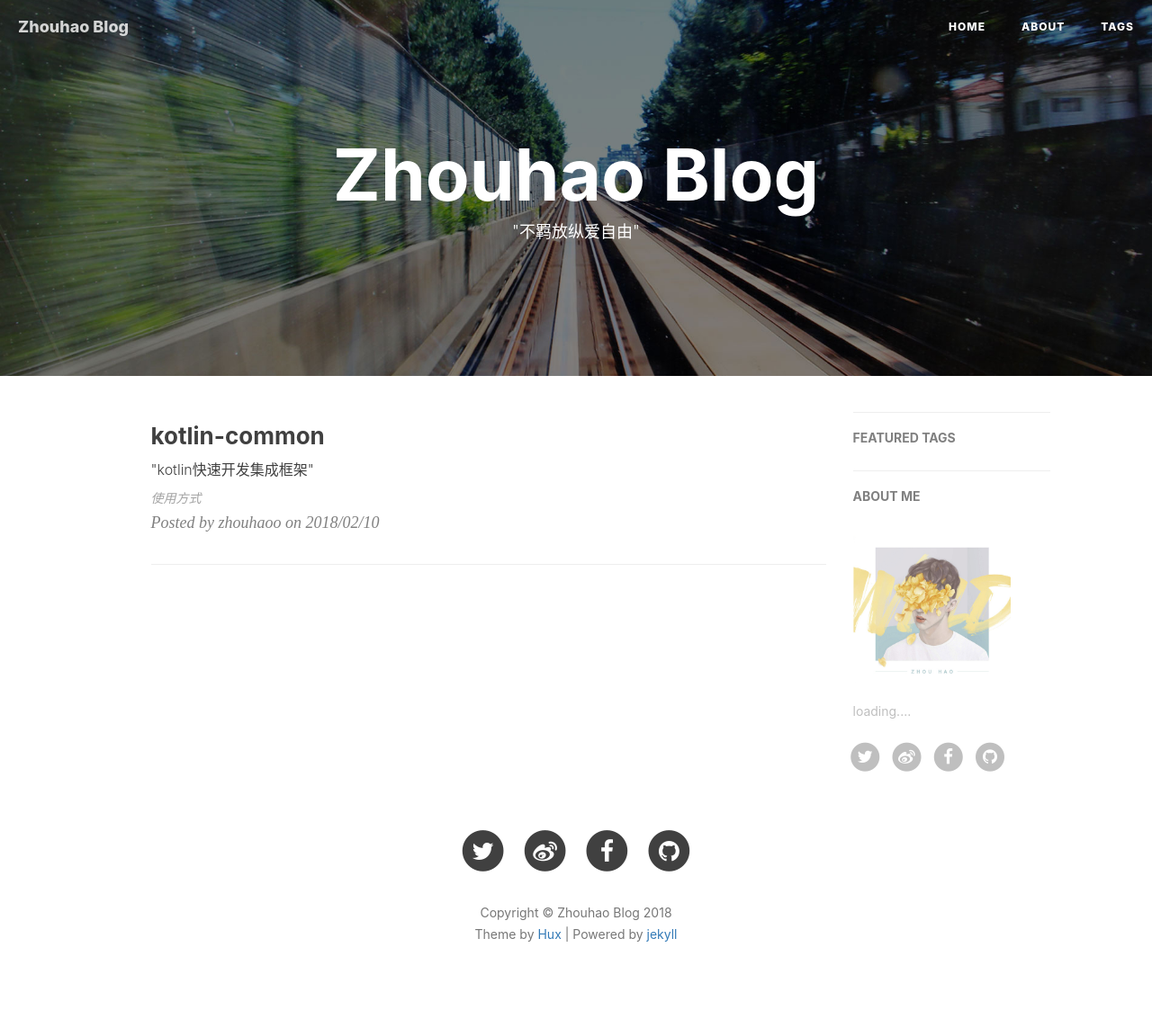
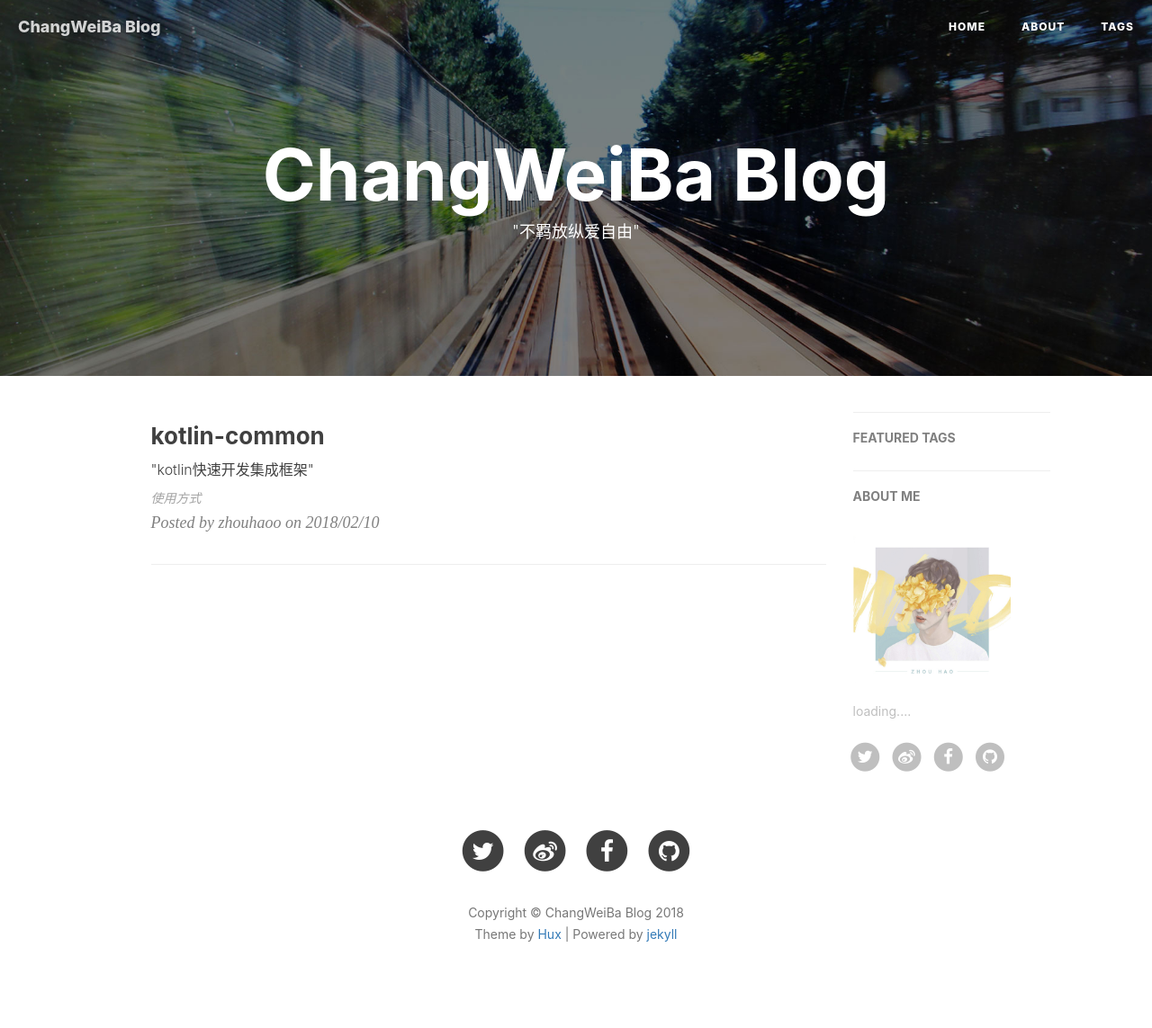
Before and after one commit to ChangWeiBa/ChangWeiBa.github.io, a Jekyll site: the page built from index.html, in a window 1280 px wide. Shown: the whole page at 90% size. Built offline with Jekyll 4.4.1, drawn with Linux system fonts in a browser that asks for light colours; nearby versions of some CDN libraries; library files that are not in the unit come from our copies; the list of posts is cut into pages by our own code; comment, search, counter and statistics services are not loaded.

Commit message:
change config

```diff
--- a/_config.yml
+++ b/_config.yml
@@ -1,22 +1,22 @@
 # Site settings
-title: Zhouhao Blog
-SEOTitle: 周豪的博客 | Zhouhao Blog
+title: ChangWeiBa Blog
+SEOTitle: 常尾巴的博客 | ChangWeiBa Blog
 header-img: img/home-bg.jpg
-email: zhouhao0912@gmail.com
-description: "周豪, zhouhao, 周豪的博客，zhouhao blog， 博客，个人网站，android， 安卓，笔记，移动端"
+#email: zhouhao0912@gmail.com
+#description: "周豪, zhouhao, 周豪的博客，zhouhao blog， 博客，个人网站，android， 安卓，笔记，移动端"
 keyword: ""
-url: "http://zhouhaoh.com"              # your host, for absolute URL
+#url: "http://zhouhaoh.com"              # your host, for absolute URL
 # baseurl: "/huxblog-boilerplate"         # for example, '/blog' if your blog hosted on 'host/blog'
 
 
 
 # SNS settings
 RSS: false
-weibo_username: zhouhaoo
+weibo_username: ChangWeiBa
 #zhihu_username: zhouhaoo
 github_username: ChangWeiBa
-twitter_username: zhouhaoo
-facebook_username: zhouhaoo
+twitter_username: ChangWeiBa
+facebook_username: ChangWeiBa
 
 
 
```
